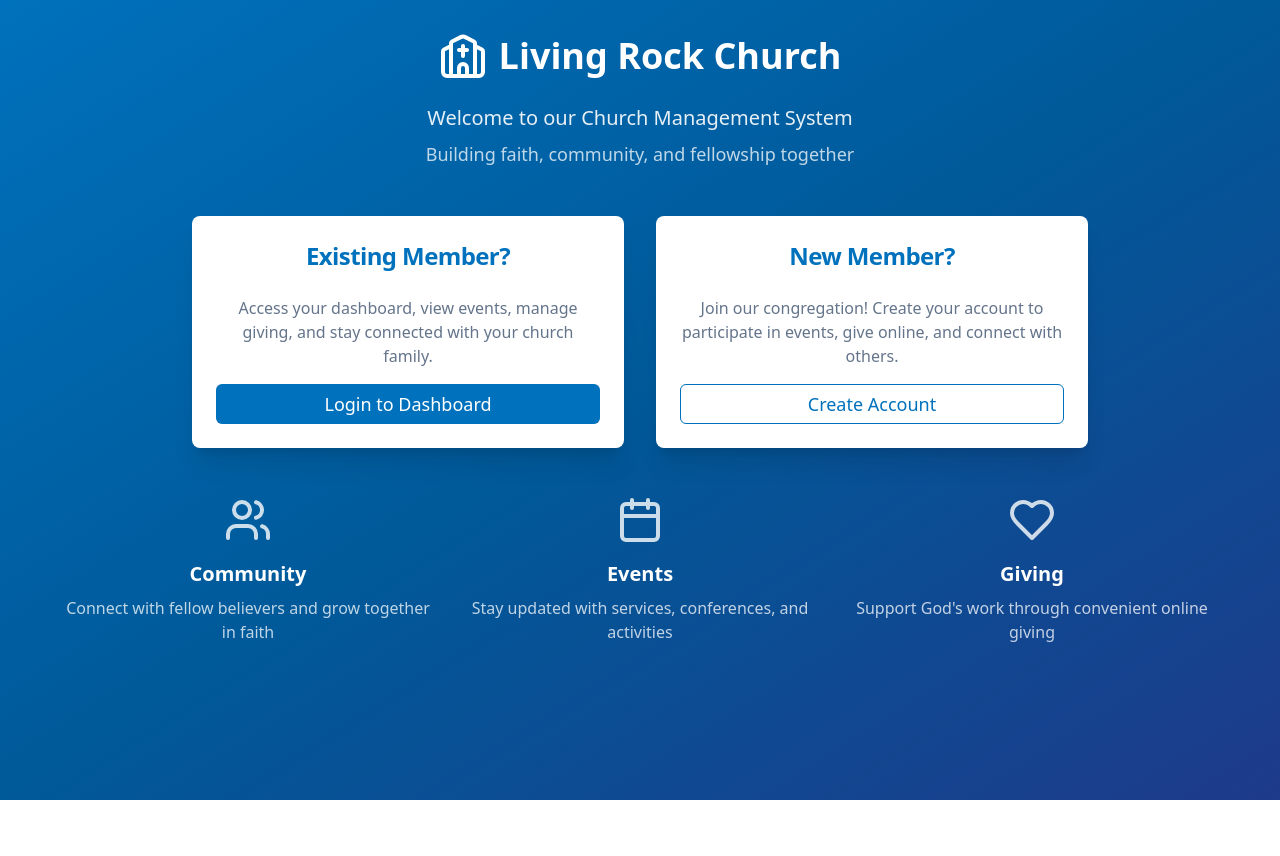
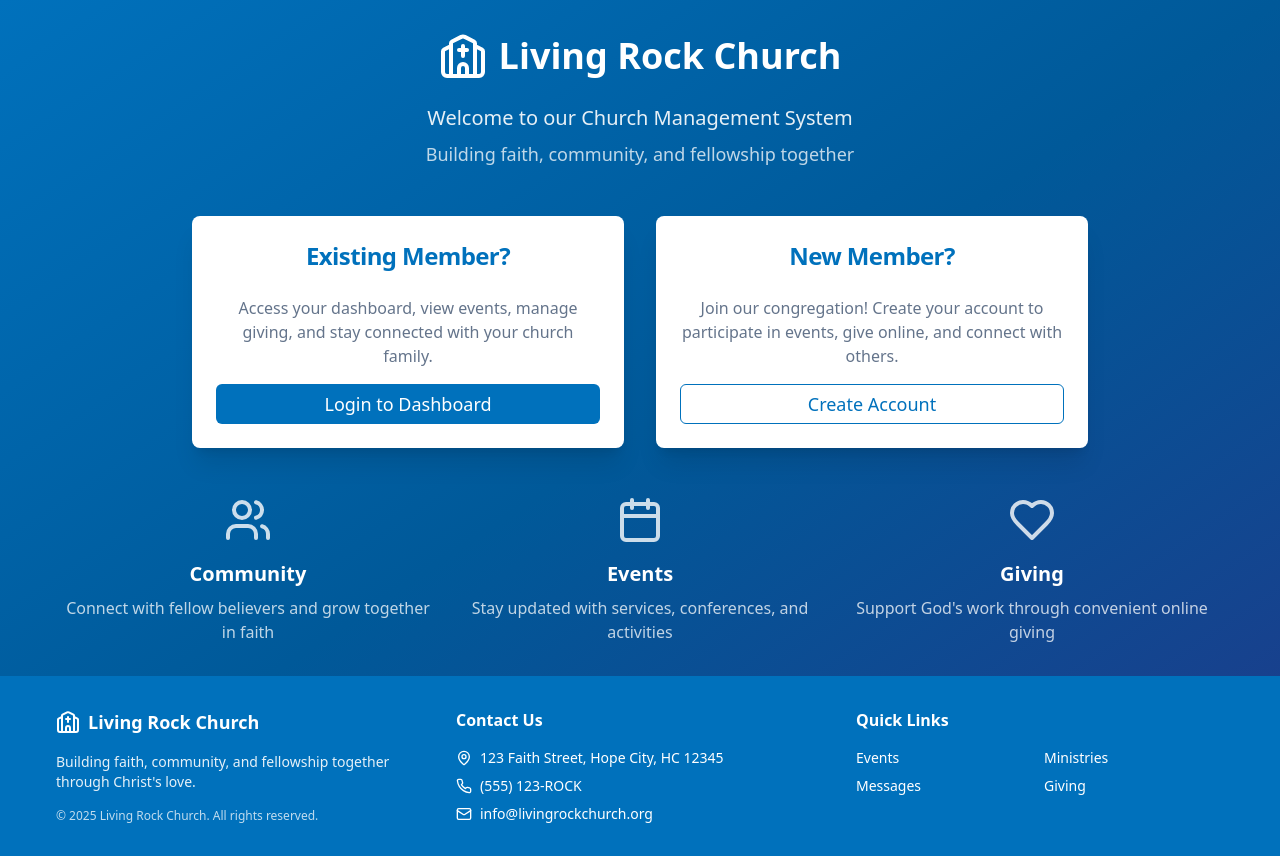
Before and after one commit to sainska/LivingRockCMS, a React (Vite) app: page /welcome in a window 1280 px wide. Before the commit the page ends 800 px from the top, so only its background shows below. Built offline with nearby package versions, Linux system fonts and the light colour scheme.

Commit message:
Add footer to the application
Added a footer to the application, displaying the copyright information. The footer is included in the sidebar component.

```diff
--- /dev/null
+++ b/src/components/layout/Footer.tsx
@@ -0,0 +1,66 @@
+
+import { Church, Mail, Phone, MapPin } from "lucide-react";
+
+const Footer = () => {
+  return (
+    <footer className="bg-xiracom-blue text-white py-8 px-6">
+      <div className="container mx-auto">
+        <div className="grid grid-cols-1 md:grid-cols-3 gap-8">
+          {/* Church Info */}
+          <div>
+            <div className="flex items-center gap-2 mb-4">
+              <Church className="h-6 w-6" />
+              <h3 className="text-lg font-semibold">Living Rock Church</h3>
+            </div>
+            <p className="text-sm opacity-90 mb-4">
+              Building faith, community, and fellowship together through Christ's love.
+            </p>
+            <p className="text-xs opacity-75">
+              © {new Date().getFullYear()} Living Rock Church. All rights reserved.
+            </p>
+          </div>
+
+          {/* Contact Info */}
+          <div>
+            <h4 className="text-md font-semibold mb-4">Contact Us</h4>
+            <div className="space-y-2 text-sm">
+              <div className="flex items-center gap-2">
+                <MapPin className="h-4 w-4" />
+                <span>123 Faith Street, Hope City, HC 12345</span>
+              </div>
+              <div className="flex items-center gap-2">
+                <Phone className="h-4 w-4" />
+                <span>(555) 123-ROCK</span>
+              </div>
+              <div className="flex items-center gap-2">
+                <Mail className="h-4 w-4" />
+                <span>info@livingrockchurch.org</span>
+              </div>
+            </div>
+          </div>
+
+          {/* Quick Links */}
+          <div>
+            <h4 className="text-md font-semibold mb-4">Quick Links</h4>
+            <div className="grid grid-cols-2 gap-2 text-sm">
+              <a href="/events" className="hover:text-xiracom-orange transition-colors">
+                Events
+              </a>
+              <a href="/ministry" className="hover:text-xiracom-orange transition-colors">
+                Ministries
+              </a>
+              <a href="/communication" className="hover:text-xiracom-orange transition-colors">
+                Messages
+              </a>
+              <a href="/finances" className="hover:text-xiracom-orange transition-colors">
+                Giving
+              </a>
+            </div>
+          </div>
+        </div>
+      </div>
+    </footer>
+  );
+};
+
+export default Footer;
--- a/src/components/layout/Layout.tsx
+++ b/src/components/layout/Layout.tsx
@@ -3,6 +3,7 @@ import { ReactNode, useEffect, useState } from "react";
 import { useLocation } from "react-router-dom";
 import Sidebar from "./Sidebar";
 import Header from "./Header";
+import Footer from "./Footer";
 
 interface LayoutProps {
   children: ReactNode;
@@ -36,6 +37,7 @@ const Layout = ({ children }: LayoutProps) => {
       <div className="flex flex-col flex-1 overflow-hidden">
         <Header pageTitle={pageTitle} />
         <main className="flex-1 overflow-auto p-6 bg-gray-50">{children}</main>
+        <Footer />
       </div>
     </div>
   );
--- a/src/pages/Welcome.tsx
+++ b/src/pages/Welcome.tsx
@@ -1,14 +1,15 @@
-
 import { Button } from "@/components/ui/button";
 import { Card, CardContent, CardHeader, CardTitle } from "@/components/ui/card";
 import { useNavigate } from "react-router-dom";
 import { Church, Users, Calendar, Heart } from "lucide-react";
+import Footer from "@/components/layout/Footer";
 
 const Welcome = () => {
   const navigate = useNavigate();
 
   return (
-    <div className="min-h-screen bg-gradient-to-br from-xiracom-blue via-xiracom-darkblue to-blue-900">
+    <div className="min-h-screen bg-gradient-to-br from-xiracom-blue via-xiracom-darkblue to-blue-900 flex flex-col">
+      <div className="flex-1">
         <div className="container mx-auto px-4 py-8">
           {/* Header */}
           <div className="text-center text-white mb-12">
@@ -80,6 +81,8 @@ const Welcome = () => {
           </div>
         </div>
       </div>
+      <Footer />
+    </div>
   );
 };
 
```
Lines whose indentation alone changed are shown as unchanged.
